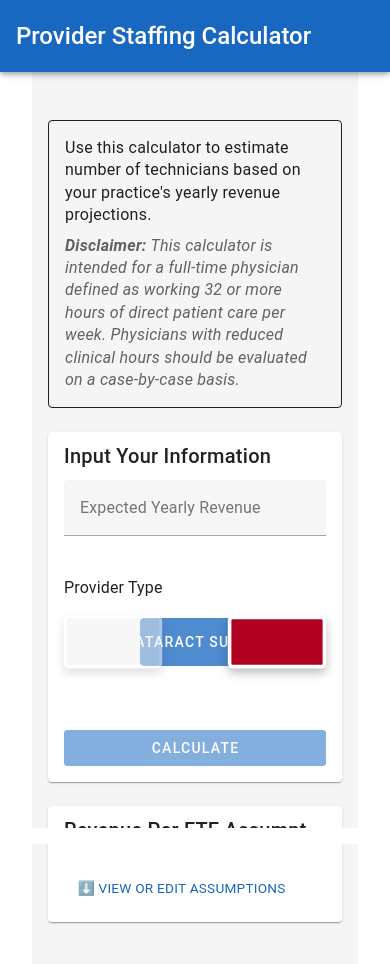
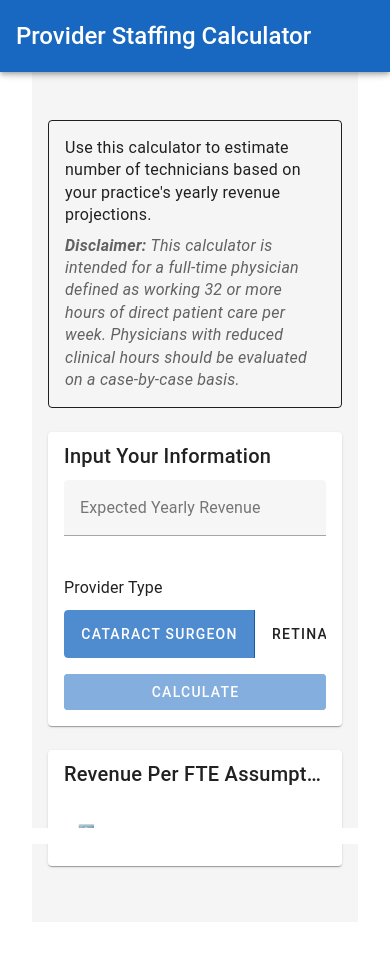
Before and after one commit to wak1616/staffing-calculator-for-providers, a Vue app: page / in a window 390 px wide. Shown: the top 964 px of the page. Built offline with nearby package versions, Linux system fonts and the light colour scheme.

Commit message:
Add fade effect to navigation arrows based on hover state

```diff
--- a/src/App.vue
+++ b/src/App.vue
@@ -229,26 +229,17 @@ const getEmoji = (index) => {
 
               <div class="mt-4 mb-2">
                 <div class="text-subtitle-1 mb-2">Provider Type</div>
-
-                <!-- Navigation arrows and toggle container -->
-                <div class="scroll-indicator left" v-if="canScrollLeft">
-                  <v-icon color="primary" size="32">mdi-chevron-double-left</v-icon>
-                </div>
-
                 <div class="provider-toggle-container">
                   <v-btn
-                    fab
-                    color="error"
-                    size="large"
+                    icon
+                    variant="text"
                     class="scroll-arrow left"
                     @click="scrollToggleLeft"
                     :disabled="!canScrollLeft"
-                    elevation="4"
+                    :class="{'invisible': !canScrollLeft}"
                   >
-                    <v-icon size="36">mdi-chevron-left</v-icon>
+                    <v-icon>mdi-chevron-left</v-icon>
                   </v-btn>
-
-                  <div class="toggle-wrapper mx-3">
                   <v-btn-toggle
                     v-model="providerType"
                     mandatory
@@ -267,23 +258,16 @@ const getEmoji = (index) => {
                       Optometrist
                     </v-btn>
                   </v-btn-toggle>
-                  </div>
-
                   <v-btn
-                    fab
-                    color="error"
-                    size="large"
+                    icon
+                    variant="text"
                     class="scroll-arrow right"
                     @click="scrollToggleRight"
                     :disabled="!canScrollRight"
-                    elevation="4"
+                    :class="{'invisible': !canScrollRight}"
                   >
-                    <v-icon size="36">mdi-chevron-right</v-icon>
+                    <v-icon>mdi-chevron-right</v-icon>
                   </v-btn>
-                </div>
-
-                <div class="scroll-indicator right" v-if="canScrollRight">
-                  <v-icon color="primary" size="32">mdi-chevron-double-right</v-icon>
                 </div>
               </div>
 
@@ -516,6 +500,11 @@ const getEmoji = (index) => {
   overflow: hidden;
 }
 
+.responsive-toggle {
+  max-width: 100%;
+  overflow-x: auto;
+}
+
 .responsive-table-container {
   width: 100%;
   overflow-x: auto;
@@ -526,13 +515,27 @@ const getEmoji = (index) => {
   display: flex;
   align-items: center;
   width: 100%;
-  padding: 0 64px; /* Increase padding to make space for the arrows */
-  margin: 16px 0;
 }
 
-.toggle-wrapper {
-  flex: 1;
-  overflow: hidden;
+.scroll-arrow {
+  position: absolute;
+  z-index: 1;
+  background-color: rgba(255, 255, 255, 0.9) !important;
+  box-shadow: 0 2px 4px rgba(0, 0, 0, 0.1);
+  opacity: 0;
+  transition: opacity 0.3s ease;
+}
+
+.provider-toggle-container:hover .scroll-arrow {
+  opacity: 1;
+}
+
+.scroll-arrow.left {
+  left: 0;
+}
+
+.scroll-arrow.right {
+  right: 0;
 }
 
 .responsive-toggle {
@@ -540,55 +543,10 @@ const getEmoji = (index) => {
   overflow-x: auto;
   scrollbar-width: none; /* Firefox */
   -ms-overflow-style: none; /* IE and Edge */
-  margin: 0 8px; /* Add margin to create space between toggle and arrows */
 }
 
 .responsive-toggle::-webkit-scrollbar {
   display: none; /* Chrome, Safari, Opera */
-}
-
-.scroll-arrow {
-  position: absolute;
-  z-index: 2;
-  box-shadow: 0 4px 8px rgba(0, 0, 0, 0.25) !important;
-  transform: scale(1.2);
-  border: 3px solid white !important;
-}
-
-.scroll-arrow.left {
-  left: 8px;
-}
-
-.scroll-arrow.right {
-  right: 8px;
-}
-
-.scroll-arrow:disabled {
-  opacity: 0.5;
-  background-color: #e0e0e0 !important;
-}
-
-.scroll-indicator {
-  display: none;
-  text-align: center;
-  margin: 4px 0;
-  animation: pulse 1.5s infinite;
-}
-
-.scroll-indicator.left {
-  text-align: left;
-  margin-left: 8px;
-}
-
-.scroll-indicator.right {
-  text-align: right;
-  margin-right: 8px;
-}
-
-@keyframes pulse {
-  0% { opacity: 0.5; }
-  50% { opacity: 1; }
-  100% { opacity: 0.5; }
 }
 
 @media (max-width: 600px) {
@@ -610,23 +568,6 @@ const getEmoji = (index) => {
   .input-large input {
     font-size: 1rem !important;
   }
-
-  .provider-toggle-container {
-    padding: 0 56px; /* Slightly less padding on mobile */
-  }
-
-  .scroll-arrow {
-    display: flex !important;
-  }
-
-  .scroll-arrow .v-icon {
-    color: white !important;
-    font-weight: bold;
-  }
-
-  .scroll-indicator {
-    display: block;
-  }
 }
 
 @media (min-width: 601px) {
@@ -634,4 +575,9 @@ const getEmoji = (index) => {
     display: none !important;
   }
 }
+
+.invisible {
+  opacity: 0 !important;
+  pointer-events: none;
+}
 </style>
```
Lines whose indentation alone changed are shown as unchanged.
